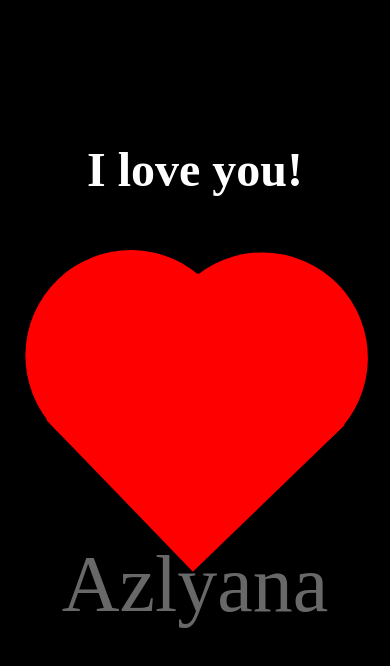
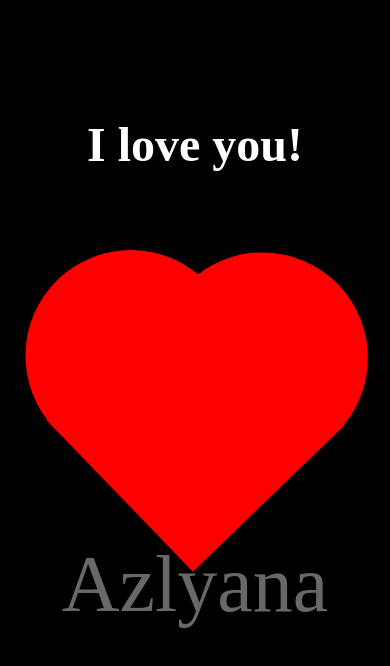
Before and after one commit to coderInLove001/coderInLove001, a plain HTML site: page index.html in a window 390 px wide. Shown: the top 666 px of the page. Drawn offline with Linux system fonts and the light colour scheme.

Commit message:
Update style.css

```diff
--- a/style.css
+++ b/style.css
@@ -112,7 +112,7 @@ p {
   }
 
   h1{
-    top: 13vh;
+    top: 10vh;
     font-size: 3rem;
   }
 }
```
